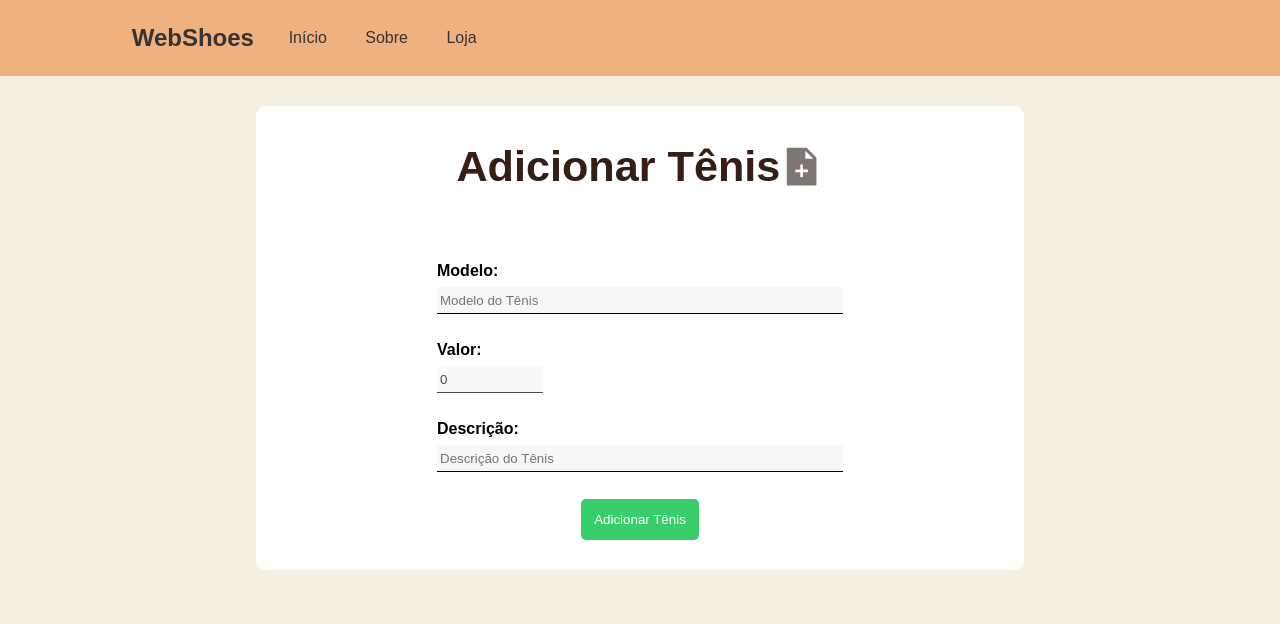
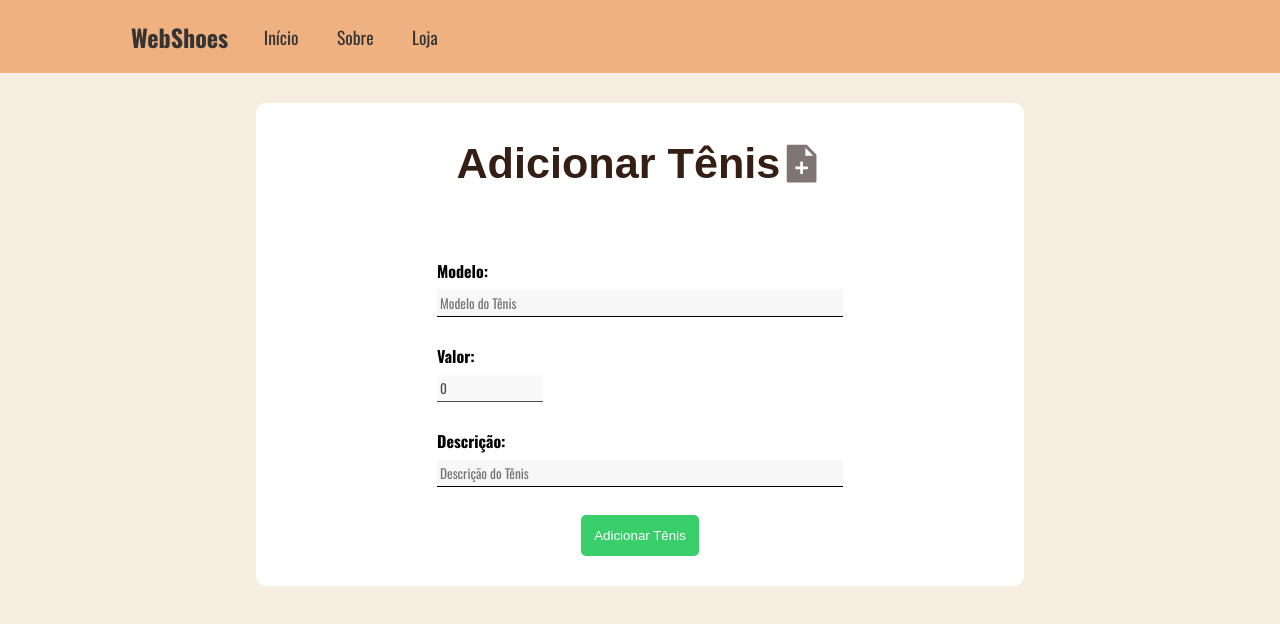
Before and after one commit to brunossales/WebShoes, a React (Vite) app in the folder WebShoes/: page /createShoe in a window 1280 px wide. Shown: the top 624 px of the page. Built offline with nearby package versions, Linux system fonts and the light colour scheme; no server answers.

Commit message:
finished

```diff
--- a/WebShoes/index.html
+++ b/WebShoes/index.html
@@ -2,8 +2,20 @@
 <html lang="en">
   <head>
     <meta charset="UTF-8" />
-    <link rel="shortcut icon" href="src/Img/favicon.png" type="image/x-icon">
+    <link rel="shortcut icon" href="src/Img/favicon.png" type="image/x-icon" />
     <meta name="viewport" content="width=device-width, initial-scale=1.0" />
+    <link rel="preconnect" href="https://fonts.googleapis.com" />
+    <link rel="preconnect" href="https://fonts.gstatic.com" crossorigin />
+    <link
+      href="https://fonts.googleapis.com/css2?family=Oswald:wght@400;500;600;700&display=swap"
+      rel="stylesheet"
+    />
+    <link rel="preconnect" href="https://fonts.googleapis.com" />
+    <link rel="preconnect" href="https://fonts.gstatic.com" crossorigin />
+    <link
+      href="https://fonts.googleapis.com/css2?family=Roboto&display=swap"
+      rel="stylesheet"
+    />
     <title>WebShoes</title>
   </head>
   <body>
--- a/WebShoes/src/App.scss
+++ b/WebShoes/src/App.scss
@@ -16,7 +16,7 @@
 }
 *{
     padding: 0;
-    font-family: sans-serif;
+    font-family: "Oswald" ,sans-serif;
 }
 
 body{
--- a/WebShoes/src/Components/About.tsx
+++ b/WebShoes/src/Components/About.tsx
@@ -7,7 +7,7 @@
         <h1 className={stylesAbout.aboutH1}>
           BEM-VINDO
           <br />
-          A PRINCIPAL LOJA TE TÊNIS
+          A PRINCIPAL LOJA DE TÊNIS
           <br />
           DO MUNDO
           <br />
--- a/WebShoes/src/Styles/About.module.scss
+++ b/WebShoes/src/Styles/About.module.scss
@@ -18,14 +18,14 @@
     }
     h1{
         transition: all 1s;
-
-        font-family: serif;
+        font-weight: bold;
         font-size: 2.5rem;
+        font-family: 'Roboto', sans-serif;
 
         span{
-            font-family: serif;
+            font-family: 'Roboto', sans-serif;
             color: var(--tileColor);
-            font-weight: 600;
+            font-weight: 400;
         }
     }
 
--- a/WebShoes/src/Styles/Nav.module.scss
+++ b/WebShoes/src/Styles/Nav.module.scss
@@ -6,13 +6,15 @@
 
     h3{
         padding-left: 10%;
-        font-size: 1.5rem;
         font-weight: 700;
         font-family: sans-serif;
         color: var(--tileColor);
         display: flex;
         justify-content: left;
         align-items: center;
+        a{
+            font-size: 1.5rem;
+        }
 
     }
 
@@ -23,5 +25,6 @@
         padding-left: 3%;
         color: var(--linkColor);
         text-decoration: none;
+        font-size: 1.1rem;
     }
 }
--- a/WebShoes/src/Styles/Tenis.module.scss
+++ b/WebShoes/src/Styles/Tenis.module.scss
@@ -63,6 +63,9 @@
     }
 
     .buttonDelete{
+        display: flex;
+        justify-content: center;
+        align-items: center;
         border: none;
         outline: none;
         cursor: pointer;
@@ -73,7 +76,8 @@
     }
 
     .buttonDelete:hover{
-        border-radius: 8px;
+        border-radius: 50%;
+        padding: 4px;
         box-shadow: 2px 2px 4px 1px red;
     }
 
@@ -86,6 +90,9 @@
 
 
 .button {
+    display: flex;
+    justify-content: center;
+    align-items: center;
     visibility: visible;
     color: var(--tileColor);
     font-size: 2rem;
```
